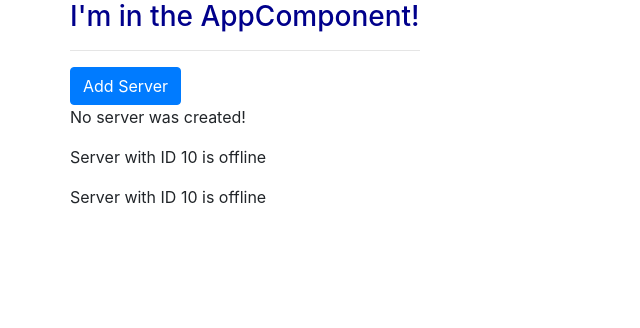
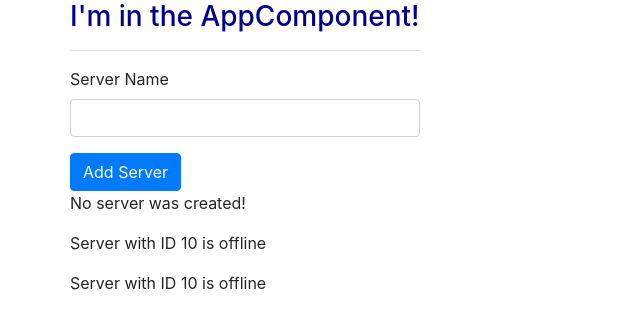
Before and after one commit to manoel-eduardo/Angular-6-Udemy-Course, an Angular app in the folder first-app/: page / in a window 1280 px wide. Shown: the top 328 px of the page, without its empty margins (0-640 px from the left). Built offline with nearby package versions, Linux system fonts and the light colour scheme.

Commit message:
Passing and using data with event binding

```diff
--- a/first-app/src/app/servers/servers.component.html
+++ b/first-app/src/app/servers/servers.component.html
@@ -1,3 +1,6 @@
+<label for="">Server Name</label>
+<input type="text" class="form-control" (input)="onUpdateServerName($event)">
+<p>{{ serverName }}</p>
 <button
   class="btn btn-primary"
   [disabled]="!allowNewServe"
--- a/first-app/src/app/servers/servers.component.ts
+++ b/first-app/src/app/servers/servers.component.ts
@@ -8,6 +8,7 @@
 export class ServersComponent implements OnInit {
   allowNewServe = false;
   serverCreatinStatus = 'No server was created!';
+  serverName = '';
 
   constructor() {
     setTimeout(() => {
@@ -22,4 +23,7 @@
     this.serverCreatinStatus = 'Server was created!';
   }
 
+  onUpdateServerName(event: any) {
+    this.serverName = (<HTMLInputElement>event.target).value;
+  }
 }
```
